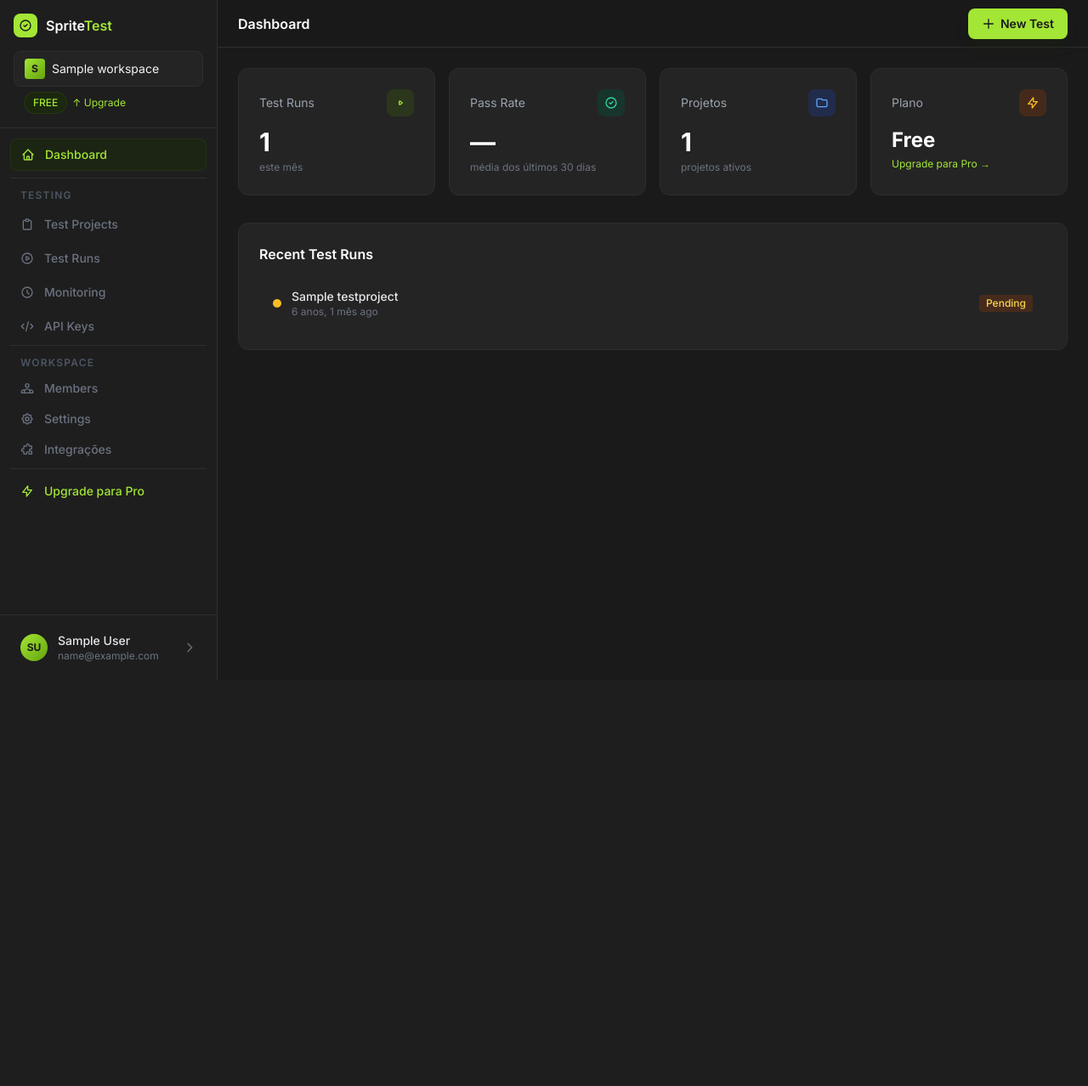
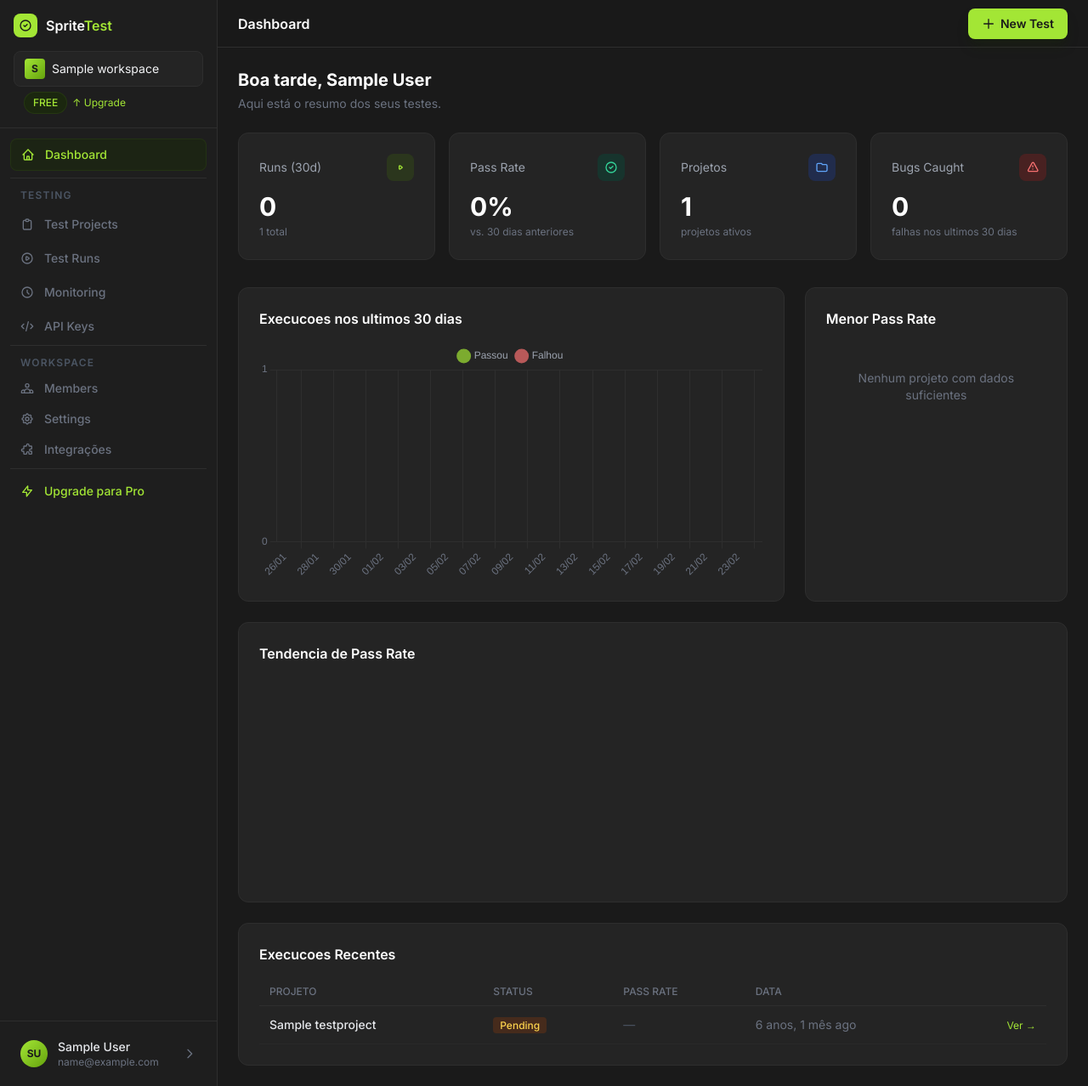
Before and after one commit to julianodamaso80-crypto/TESTE-DE-FUNCIONALIDADES, a Django app: page /dashboard/ in a window 1280 px wide. Shown: the whole page at 85% size. Before the commit the page ends 800 px from the top, so only its background shows below. Run offline with Django 5.2, Linux system fonts and the light colour scheme; a user stored in the database is signed in; tables that the repository leaves empty hold one stand-in row (values such as "Sample post"); a map, chart or similar area stays blank; style sheets or scripts are compiled from the project's sources; parts of the project's set-up code (start-up, migrations or seed data) failed here and were passed over.

Commit message:
feat: dashboard analytics - charts, stats, pass rate trend
- Create apps/dashboard/analytics.py with aggregation functions
  (runs_last_30_days, pass_rate_trend, top_failing_projects, summary_stats)
- Update dashboard view to pass chart data as JSON
- Replace dashboard home with full analytics layout:
  4 stat cards with trends, stacked bar chart (Chart.js),
  pass rate trend line, top failing projects, recent runs table

Co-Authored-By: Claude Opus 4.6 <noreply@anthropic.com>

```diff
--- a/apps/dashboard/views.py
+++ b/apps/dashboard/views.py
@@ -1,5 +1,14 @@
+import json
+
 from django.contrib.auth.decorators import login_required
 from django.shortcuts import render
+
+from apps.dashboard.analytics import (
+    get_pass_rate_trend,
+    get_runs_last_30_days,
+    get_summary_stats,
+    get_top_failing_projects,
+)
 
 
 @login_required
@@ -7,32 +16,35 @@ def home(request):
     workspace = request.workspace
     stats = {
         'total_runs': 0,
-        'pass_rate': '\u2014',
+        'runs_last_30': 0,
+        'pass_rate_30': 0,
+        'pass_rate_trend': 0,
         'total_projects': 0,
+        'bugs_caught': 0,
     }
     recent_runs = []
+    runs_chart = []
+    trend_chart = []
+    failing = []
 
     if workspace:
-        from apps.testing.models import TestProject, TestRun
+        from apps.testing.models import TestRun
 
-        projects = TestProject.objects.filter(workspace=workspace, is_active=True)
-        runs = TestRun.objects.filter(project__workspace=workspace)
-        completed_runs = runs.exclude(status__in=['pending', 'running'])
+        stats = get_summary_stats(workspace)
+        runs_chart = get_runs_last_30_days(workspace)
+        trend_chart = get_pass_rate_trend(workspace)
+        failing = get_top_failing_projects(workspace)
+        recent_runs = TestRun.objects.filter(
+            project__workspace=workspace
+        ).select_related('project').order_by('-created_at')[:8]
 
-        stats['total_projects'] = projects.count()
-        stats['total_runs'] = runs.count()
-
-        if completed_runs.exists():
-            total_rate = sum(r.pass_rate for r in completed_runs)
-            stats['pass_rate'] = f"{round(total_rate / completed_runs.count(), 1)}%"
-
-        recent_runs = runs.select_related('project', 'triggered_by')[:5]
-
-    context = {
+    return render(request, 'dashboard/home.html', {
         'stats': stats,
         'recent_runs': recent_runs,
-    }
-    return render(request, 'dashboard/home.html', context)
+        'runs_chart_json': json.dumps(runs_chart),
+        'trend_chart_json': json.dumps(trend_chart),
+        'failing_projects': failing,
+    })
 
 
 @login_required
--- a/templates/dashboard/home.html
+++ b/templates/dashboard/home.html
@@ -13,22 +13,33 @@
 
 {% block content %}
 
+<!-- Greeting -->
+<div class="mb-6">
+  <h2 class="text-xl font-bold text-white">
+    {% now "H" as current_hour %}
+    {% if current_hour|add:"0" < 12 %}Bom dia{% elif current_hour|add:"0" < 18 %}Boa tarde{% else %}Boa noite{% endif %}, {{ request.user.display_name }}
+  </h2>
+  <p class="text-sm text-gray-500 mt-1">Aqui está o resumo dos seus testes.</p>
+</div>
+
 <!-- Stats Grid -->
 <div class="grid grid-cols-1 sm:grid-cols-2 lg:grid-cols-4 gap-4 mb-8">
 
+  <!-- Runs (30d) -->
   <div class="card">
     <div class="flex items-center justify-between mb-3">
-      <span class="text-sm text-gray-400">Test Runs</span>
+      <span class="text-sm text-gray-400">Runs (30d)</span>
       <div class="w-8 h-8 rounded-lg bg-primary-900/40 flex items-center justify-center">
         <svg class="w-4 h-4 text-primary-400" fill="none" stroke="currentColor" viewBox="0 0 24 24">
           <path stroke-linecap="round" stroke-linejoin="round" stroke-width="2" d="M14.752 11.168l-3.197-2.132A1 1 0 0010 9.87v4.263a1 1 0 001.555.832l3.197-2.132a1 1 0 000-1.664z"/>
         </svg>
       </div>
     </div>
-    <p class="text-3xl font-bold text-white">{{ stats.total_runs|default:'0' }}</p>
-    <p class="text-xs text-gray-500 mt-1">este mês</p>
+    <p class="text-3xl font-bold text-white">{{ stats.runs_last_30 }}</p>
+    <p class="text-xs text-gray-500 mt-1">{{ stats.total_runs }} total</p>
   </div>
 
+  <!-- Pass Rate -->
   <div class="card">
     <div class="flex items-center justify-between mb-3">
       <span class="text-sm text-gray-400">Pass Rate</span>
@@ -38,10 +49,18 @@
         </svg>
       </div>
     </div>
-    <p class="text-3xl font-bold text-white">{{ stats.pass_rate|default:'—' }}</p>
-    <p class="text-xs text-gray-500 mt-1">média dos últimos 30 dias</p>
+    <div class="flex items-end gap-2">
+      <p class="text-3xl font-bold text-white">{{ stats.pass_rate_30 }}%</p>
+      {% if stats.pass_rate_trend > 0 %}
+        <span class="text-xs text-emerald-400 mb-1">&uarr; +{{ stats.pass_rate_trend }}%</span>
+      {% elif stats.pass_rate_trend < 0 %}
+        <span class="text-xs text-red-400 mb-1">&darr; {{ stats.pass_rate_trend }}%</span>
+      {% endif %}
+    </div>
+    <p class="text-xs text-gray-500 mt-1">vs. 30 dias anteriores</p>
   </div>
 
+  <!-- Projects -->
   <div class="card">
     <div class="flex items-center justify-between mb-3">
       <span class="text-sm text-gray-400">Projetos</span>
@@ -51,66 +70,129 @@
         </svg>
       </div>
     </div>
-    <p class="text-3xl font-bold text-white">{{ stats.total_projects|default:'0' }}</p>
+    <p class="text-3xl font-bold text-white">{{ stats.total_projects }}</p>
     <p class="text-xs text-gray-500 mt-1">projetos ativos</p>
   </div>
 
+  <!-- Bugs Caught -->
   <div class="card">
     <div class="flex items-center justify-between mb-3">
-      <span class="text-sm text-gray-400">Plano</span>
-      <div class="w-8 h-8 rounded-lg bg-amber-900/40 flex items-center justify-center">
-        <svg class="w-4 h-4 text-amber-400" fill="none" stroke="currentColor" viewBox="0 0 24 24">
-          <path stroke-linecap="round" stroke-linejoin="round" stroke-width="2" d="M13 10V3L4 14h7v7l9-11h-7z"/>
+      <span class="text-sm text-gray-400">Bugs Caught</span>
+      <div class="w-8 h-8 rounded-lg bg-red-900/40 flex items-center justify-center">
+        <svg class="w-4 h-4 text-red-400" fill="none" stroke="currentColor" viewBox="0 0 24 24">
+          <path stroke-linecap="round" stroke-linejoin="round" stroke-width="2" d="M12 9v2m0 4h.01m-6.938 4h13.856c1.54 0 2.502-1.667 1.732-2.5L13.732 4c-.77-.833-1.964-.833-2.732 0L4.082 16.5c-.77.833.192 2.5 1.732 2.5z"/>
         </svg>
       </div>
     </div>
-    <p class="text-2xl font-bold text-white capitalize">{{ request.workspace.plan|default:'free' }}</p>
-    <p class="text-xs text-primary-400 mt-1 cursor-pointer hover:underline">
-      {% if request.workspace.plan == 'free' %}Upgrade para Pro &rarr;{% else %}Gerenciar plano{% endif %}
-    </p>
+    <p class="text-3xl font-bold text-white">{{ stats.bugs_caught }}</p>
+    <p class="text-xs text-gray-500 mt-1">falhas nos ultimos 30 dias</p>
   </div>
 
 </div>
 
-<!-- Recent Runs or Empty State -->
+<!-- Charts Row -->
+<div class="grid grid-cols-1 lg:grid-cols-3 gap-6 mb-6">
+
+  <!-- Bar Chart — Runs per day -->
+  <div class="card lg:col-span-2">
+    <h2 class="text-base font-semibold text-white mb-4">Execucoes nos ultimos 30 dias</h2>
+    <div style="position:relative;height:280px">
+      <canvas id="runsChart"></canvas>
+    </div>
+  </div>
+
+  <!-- Top Failing Projects -->
+  <div class="card">
+    <h2 class="text-base font-semibold text-white mb-4">Menor Pass Rate</h2>
+    {% if failing_projects %}
+    <div class="space-y-4">
+      {% for project in failing_projects %}
+      <div>
+        <div class="flex items-center justify-between mb-1">
+          <span class="text-sm text-gray-300 truncate">{{ project.name }}</span>
+          <span class="text-sm font-semibold {% if project.avg_pass_rate >= 80 %}text-emerald-400{% elif project.avg_pass_rate >= 50 %}text-amber-400{% else %}text-red-400{% endif %}">
+            {{ project.avg_pass_rate }}%
+          </span>
+        </div>
+        <div class="w-full bg-gray-800 rounded-full h-2">
+          <div class="h-2 rounded-full transition-all {% if project.avg_pass_rate >= 80 %}bg-emerald-500{% elif project.avg_pass_rate >= 50 %}bg-amber-500{% else %}bg-red-500{% endif %}"
+               style="width: {{ project.avg_pass_rate }}%"></div>
+        </div>
+        <p class="text-xs text-gray-600 mt-0.5">{{ project.total_runs }} runs</p>
+      </div>
+      {% endfor %}
+    </div>
+    {% else %}
+    <p class="text-sm text-gray-500 text-center py-8">Nenhum projeto com dados suficientes</p>
+    {% endif %}
+  </div>
+
+</div>
+
+<!-- Trend Chart -->
+<div class="card mb-6">
+  <h2 class="text-base font-semibold text-white mb-4">Tendencia de Pass Rate</h2>
+  <div style="position:relative;height:240px">
+    <canvas id="trendChart"></canvas>
+  </div>
+</div>
+
+<!-- Recent Runs -->
 {% if recent_runs %}
 <div class="card">
-  <h2 class="text-base font-semibold text-white mb-4">Recent Test Runs</h2>
-  <div class="space-y-2">
+  <h2 class="text-base font-semibold text-white mb-4">Execucoes Recentes</h2>
+  <div class="overflow-x-auto">
+    <table class="w-full text-sm">
+      <thead>
+        <tr class="border-b border-surface-border text-gray-500 text-xs uppercase">
+          <th class="text-left py-2 px-3 font-medium">Projeto</th>
+          <th class="text-left py-2 px-3 font-medium">Status</th>
+          <th class="text-left py-2 px-3 font-medium">Pass Rate</th>
+          <th class="text-left py-2 px-3 font-medium">Data</th>
+          <th class="text-right py-2 px-3 font-medium"></th>
+        </tr>
+      </thead>
+      <tbody>
         {% for run in recent_runs %}
-    <a href="{% url 'testing:run_detail' run_id=run.id %}"
-       class="flex items-center justify-between px-4 py-3 rounded-lg hover:bg-gray-800/50 transition-colors">
-      <div class="flex items-center gap-3 min-w-0">
+        <tr class="border-b border-surface-border/50 hover:bg-surface-hover/30 transition-colors">
+          <td class="py-3 px-3">
+            <span class="text-gray-200 font-medium">{{ run.project.name }}</span>
+          </td>
+          <td class="py-3 px-3">
             {% if run.status == 'passed' %}
-          <div class="w-2.5 h-2.5 rounded-full bg-emerald-400 shrink-0"></div>
+              <span class="px-2 py-0.5 rounded text-xs font-medium bg-emerald-900/40 text-emerald-300">Passed</span>
             {% elif run.status == 'failed' %}
-          <div class="w-2.5 h-2.5 rounded-full bg-red-400 shrink-0"></div>
+              <span class="px-2 py-0.5 rounded text-xs font-medium bg-red-900/40 text-red-300">Failed</span>
+            {% elif run.status == 'running' %}
+              <span class="px-2 py-0.5 rounded text-xs font-medium bg-blue-900/40 text-blue-300">Running</span>
             {% elif run.status == 'pending' %}
-          <div class="w-2.5 h-2.5 rounded-full bg-amber-400 shrink-0"></div>
+              <span class="px-2 py-0.5 rounded text-xs font-medium bg-amber-900/40 text-amber-300">Pending</span>
             {% else %}
-          <div class="w-2.5 h-2.5 rounded-full bg-gray-500 shrink-0"></div>
+              <span class="px-2 py-0.5 rounded text-xs font-medium bg-gray-800 text-gray-400">{{ run.status|title }}</span>
             {% endif %}
-        <div class="min-w-0">
-          <p class="text-sm font-medium text-gray-200 truncate">{{ run.project.name }}</p>
-          <p class="text-xs text-gray-500">{{ run.created_at|timesince }} ago</p>
-        </div>
-      </div>
-      <div class="flex items-center gap-3 shrink-0">
-        {% if run.status != 'pending' %}
-        <span class="text-sm font-semibold {% if run.pass_rate >= 80 %}text-emerald-400{% elif run.pass_rate >= 50 %}text-amber-400{% else %}text-red-400{% endif %}">
+          </td>
+          <td class="py-3 px-3">
+            {% if run.status in 'passed,failed' %}
+            <span class="font-semibold {% if run.pass_rate >= 80 %}text-emerald-400{% elif run.pass_rate >= 50 %}text-amber-400{% else %}text-red-400{% endif %}">
               {{ run.pass_rate }}%
             </span>
+            {% else %}
+            <span class="text-gray-600">&mdash;</span>
             {% endif %}
-        <span class="px-2 py-0.5 rounded text-xs font-medium
-                     {% if run.status == 'passed' %}bg-emerald-900/40 text-emerald-300
-                     {% elif run.status == 'failed' %}bg-red-900/40 text-red-300
-                     {% elif run.status == 'pending' %}bg-amber-900/40 text-amber-300
-                     {% else %}bg-gray-800 text-gray-400{% endif %}">
-          {{ run.status|title }}
-        </span>
-      </div>
+          </td>
+          <td class="py-3 px-3 text-gray-500">
+            {{ run.created_at|timesince }} ago
+          </td>
+          <td class="py-3 px-3 text-right">
+            <a href="{% url 'testing:run_detail' run_id=run.id %}"
+               class="text-primary-400 hover:text-primary-300 text-xs hover:underline">
+              Ver &rarr;
             </a>
+          </td>
+        </tr>
         {% endfor %}
+      </tbody>
+    </table>
   </div>
 </div>
 {% else %}
@@ -123,7 +205,7 @@
   </div>
   <h2 class="text-xl font-bold text-white mb-3">Crie seu primeiro teste</h2>
   <p class="text-gray-400 text-sm max-w-sm mx-auto mb-6 leading-relaxed">
-    Insira a URL da sua aplicação e nossa IA irá gerar casos de teste automaticamente em segundos.
+    Insira a URL da sua aplicacao e nossa IA ira gerar casos de teste automaticamente em segundos.
   </p>
   <a href="{% url 'testing:new_test' %}" class="btn-primary mx-auto inline-flex">
     <svg class="w-4 h-4 mr-2" fill="none" stroke="currentColor" viewBox="0 0 24 24">
@@ -135,3 +217,80 @@
 {% endif %}
 
 {% endblock %}
+
+{% block extra_js %}
+<script src="https://cdn.jsdelivr.net/npm/chart.js@4.4.0/dist/chart.umd.min.js"></script>
+<script>
+const runsData = {{ runs_chart_json|safe }};
+const trendData = {{ trend_chart_json|safe }};
+
+// Chart defaults
+Chart.defaults.color = '#9ca3af';
+Chart.defaults.borderColor = '#2e2e2e';
+
+// Bar chart — Runs per day
+new Chart(document.getElementById('runsChart'), {
+  type: 'bar',
+  data: {
+    labels: runsData.map(d => d.date),
+    datasets: [
+      {
+        label: 'Passou',
+        data: runsData.map(d => d.passed),
+        backgroundColor: 'rgba(163,230,53,0.7)',
+        borderRadius: 4,
+      },
+      {
+        label: 'Falhou',
+        data: runsData.map(d => d.failed),
+        backgroundColor: 'rgba(248,113,113,0.7)',
+        borderRadius: 4,
+      }
+    ]
+  },
+  options: {
+    responsive: true,
+    maintainAspectRatio: false,
+    plugins: {
+      legend: { labels: { color: '#9ca3af', usePointStyle: true, pointStyle: 'circle' } }
+    },
+    scales: {
+      x: { stacked: true, ticks: { color: '#6b7280', maxRotation: 45 }, grid: { color: '#2e2e2e' } },
+      y: { stacked: true, ticks: { color: '#6b7280', stepSize: 1 }, grid: { color: '#2e2e2e' }, beginAtZero: true }
+    }
+  }
+});
+
+// Line chart — Pass Rate Trend
+if (trendData.length > 0) {
+  new Chart(document.getElementById('trendChart'), {
+    type: 'line',
+    data: {
+      labels: trendData.map(d => d.date),
+      datasets: [{
+        label: 'Pass Rate %',
+        data: trendData.map(d => d.pass_rate),
+        borderColor: '#a3e635',
+        backgroundColor: 'rgba(163,230,53,0.1)',
+        tension: 0.4,
+        fill: true,
+        pointBackgroundColor: '#a3e635',
+        pointRadius: 4,
+        pointHoverRadius: 6,
+      }]
+    },
+    options: {
+      responsive: true,
+      maintainAspectRatio: false,
+      plugins: {
+        legend: { labels: { color: '#9ca3af', usePointStyle: true, pointStyle: 'circle' } }
+      },
+      scales: {
+        x: { ticks: { color: '#6b7280' }, grid: { color: '#2e2e2e' } },
+        y: { min: 0, max: 100, ticks: { color: '#6b7280', callback: v => v + '%' }, grid: { color: '#2e2e2e' } }
+      }
+    }
+  });
+}
+</script>
+{% endblock %}
```
Also changed, not shown: apps/dashboard/analytics.py (added, +99 -0 lines). Lines whose indentation alone changed are shown as unchanged.
